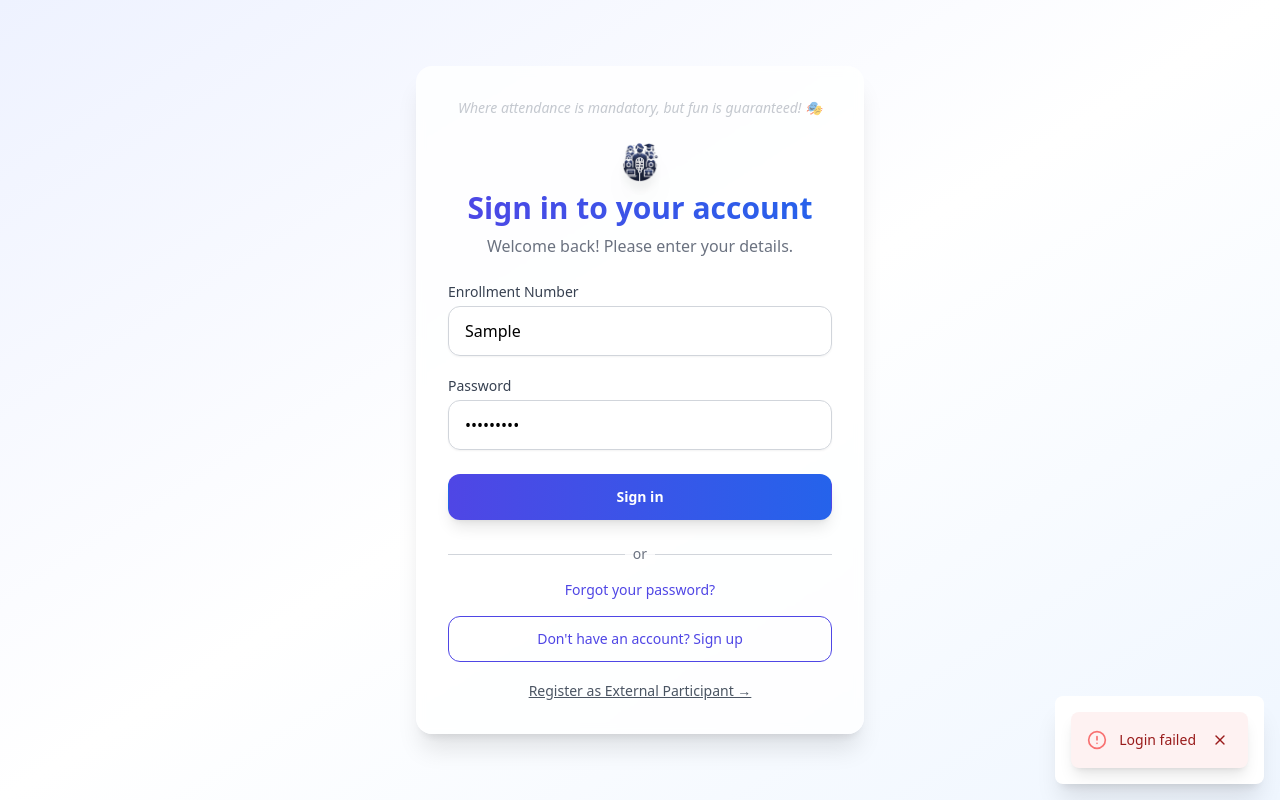
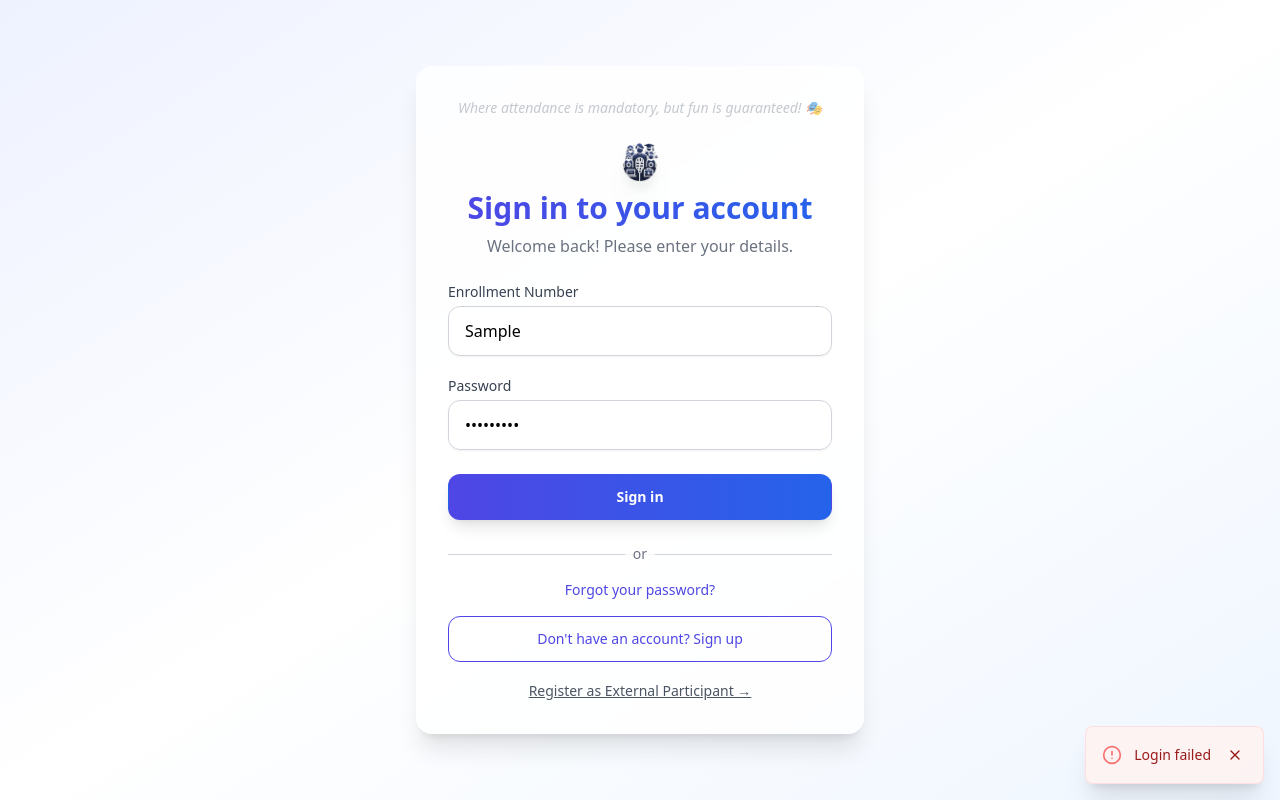
Before and after one commit to harshbansal7/amity-events-frontend, a React (Vite) app: page /login in a window 1280 px wide. Both pictures are taken after typing "Sample", "Sample123" into the empty fields and a click on the button "Sign in". Built offline with nearby package versions, Linux system fonts and the light colour scheme; no server answers.

Commit message:
fix toast

```diff
--- a/src/components/UI/Toast.jsx
+++ b/src/components/UI/Toast.jsx
@@ -13,15 +13,22 @@ const Toast = ({ message, type = 'error', onClose, duration = 3000 }) => {
 
   return createPortal(
     <div
-      className="fixed bottom-4 right-4 bg-white rounded-lg shadow-xl p-4 flex items-center space-x-2 z-[300]"
+      className="fixed bottom-4 right-4 z-[300]"
     >
-      <div className={`rounded-lg shadow-lg p-4 flex items-center space-x-3
-        ${type === 'error' ? 'bg-red-50 text-red-800' : 'bg-blue-50 text-blue-800'}`}>
+      <div className={`rounded-lg shadow-xl p-4 flex items-center space-x-3
+        backdrop-blur-sm
+        ${type === 'error'
+          ? 'bg-red-50/90 text-red-800 border border-red-200/50'
+          : 'bg-blue-50/90 text-blue-800 border border-blue-200/50'}`}>
         <AlertCircle className={`w-5 h-5 ${type === 'error' ? 'text-red-400' : 'text-blue-400'}`} />
         <p className="text-sm font-medium">{message}</p>
         <button
           onClick={onClose}
-          className="p-1 rounded-full hover:bg-red-100 transition-colors"
+          className={`p-1 rounded-full transition-colors ${
+            type === 'error'
+              ? 'hover:bg-red-100/80'
+              : 'hover:bg-blue-100/80'
+          }`}
         >
           <X className="w-4 h-4" />
         </button>
```
